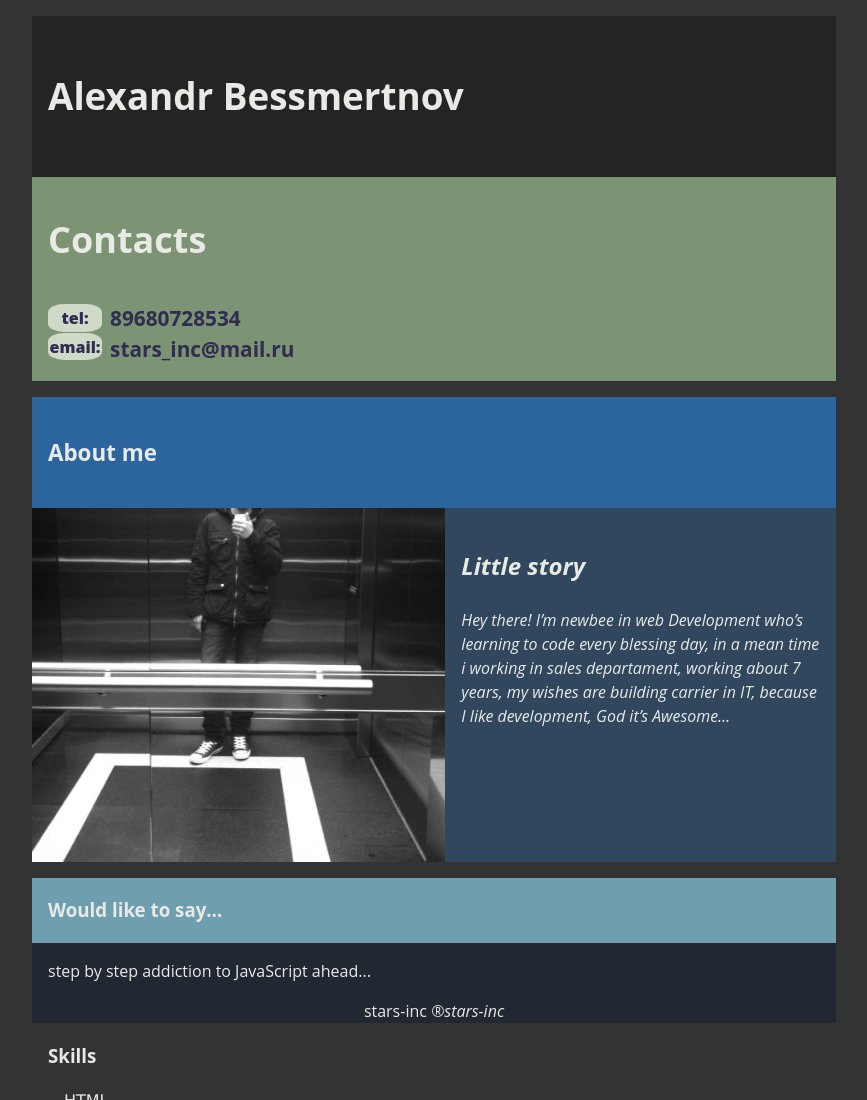
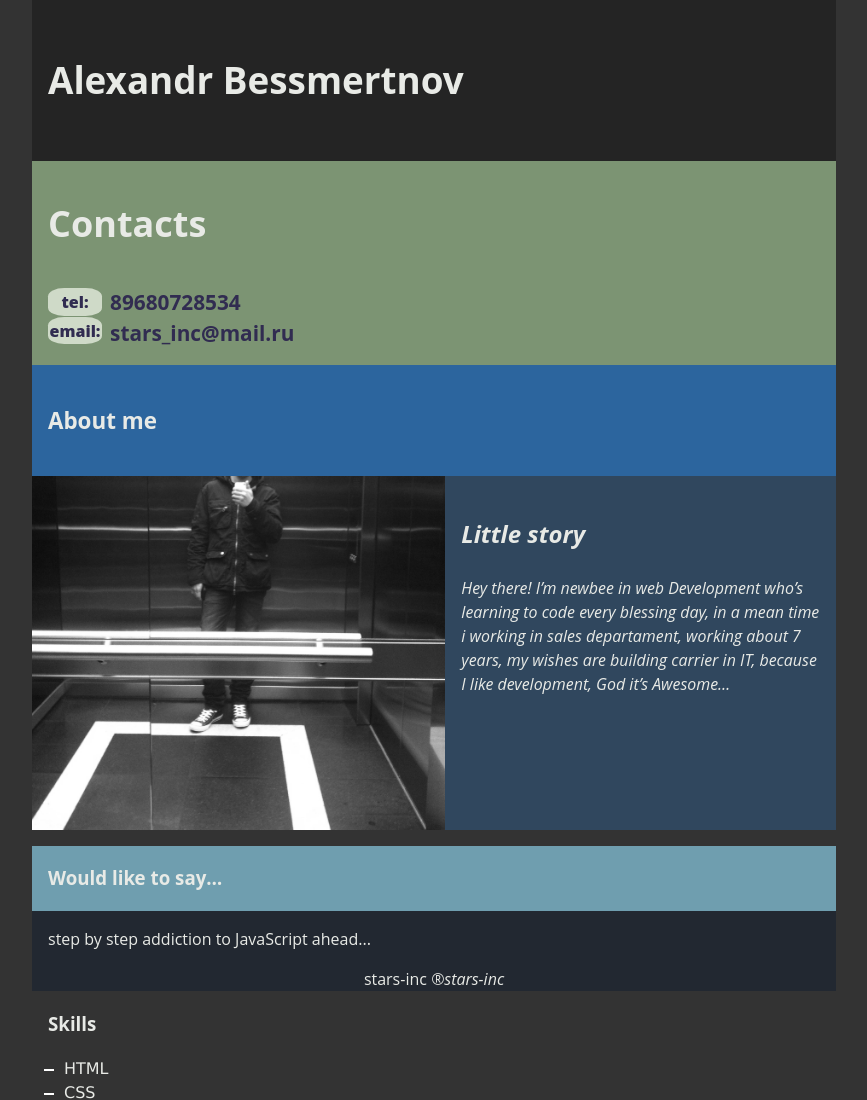
Before and after one commit to stars-inc/rsschool-cv, a plain HTML site: page index.html in a window 1280 px wide. Shown: the top 1100 px of the page, without its empty margins (206-1073 px from the left). Drawn offline with Linux system fonts and the light colour scheme.

Commit message:
fix: fixed header padding

```diff
--- a/src/sass/components/_header.sass
+++ b/src/sass/components/_header.sass
@@ -1,5 +1,4 @@
 .header
-  padding: 1em 0 1em 0
   &-main
     padding: 1em
     background: rgba(0, 0, 0, .3)
```
Also changed, not shown: src/css/index.css, 1 other file.
